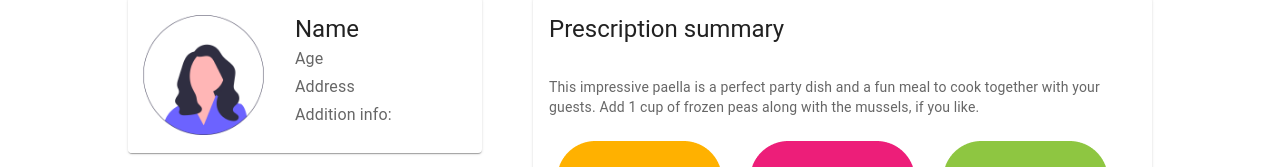
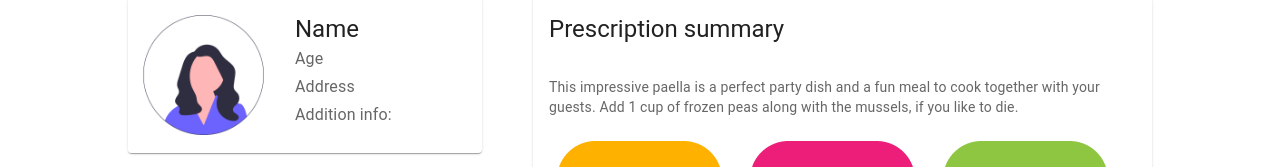
Before and after one commit to dieu-vu/junction-22-omatab, a React (Create React App) app in the folder client-app/: page / in a window 1280 px wide. Shown: the part 115-282 px from the top of the page. Built offline with nearby package versions, Linux system fonts and the light colour scheme.

Commit message:
Test server auto reload

```diff
--- a/client-app/src/features/orderSummary/PrescriptionSummaryCard.tsx
+++ b/client-app/src/features/orderSummary/PrescriptionSummaryCard.tsx
@@ -43,7 +43,7 @@ export default function PrescriptionSummary() {
         <Typography variant='body2' color='text.secondary'>
           This impressive paella is a perfect party dish and a fun meal to cook
           together with your guests. Add 1 cup of frozen peas along with the
-          mussels, if you like.
+          mussels, if you like to die.
         </Typography>
         <CardActions sx={{ marginY: 2 }}>
           <ExpandMore
```
